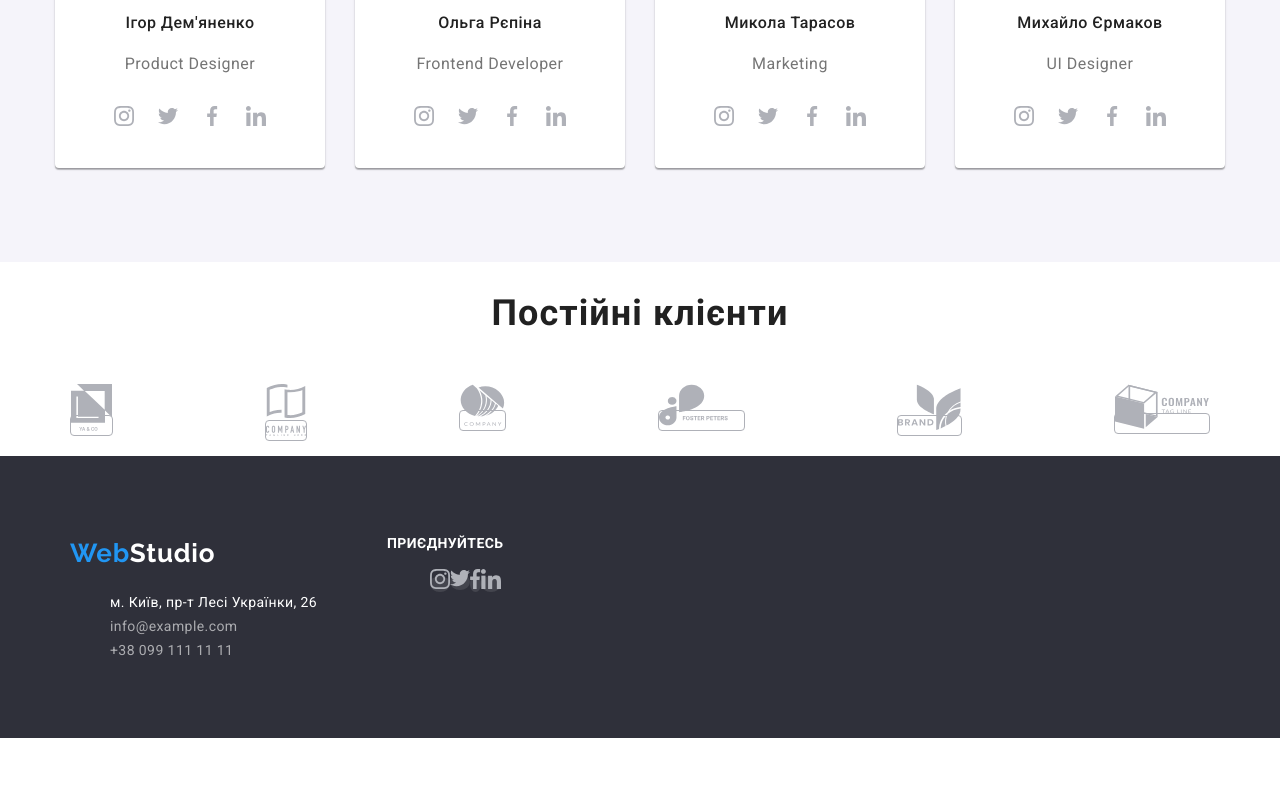
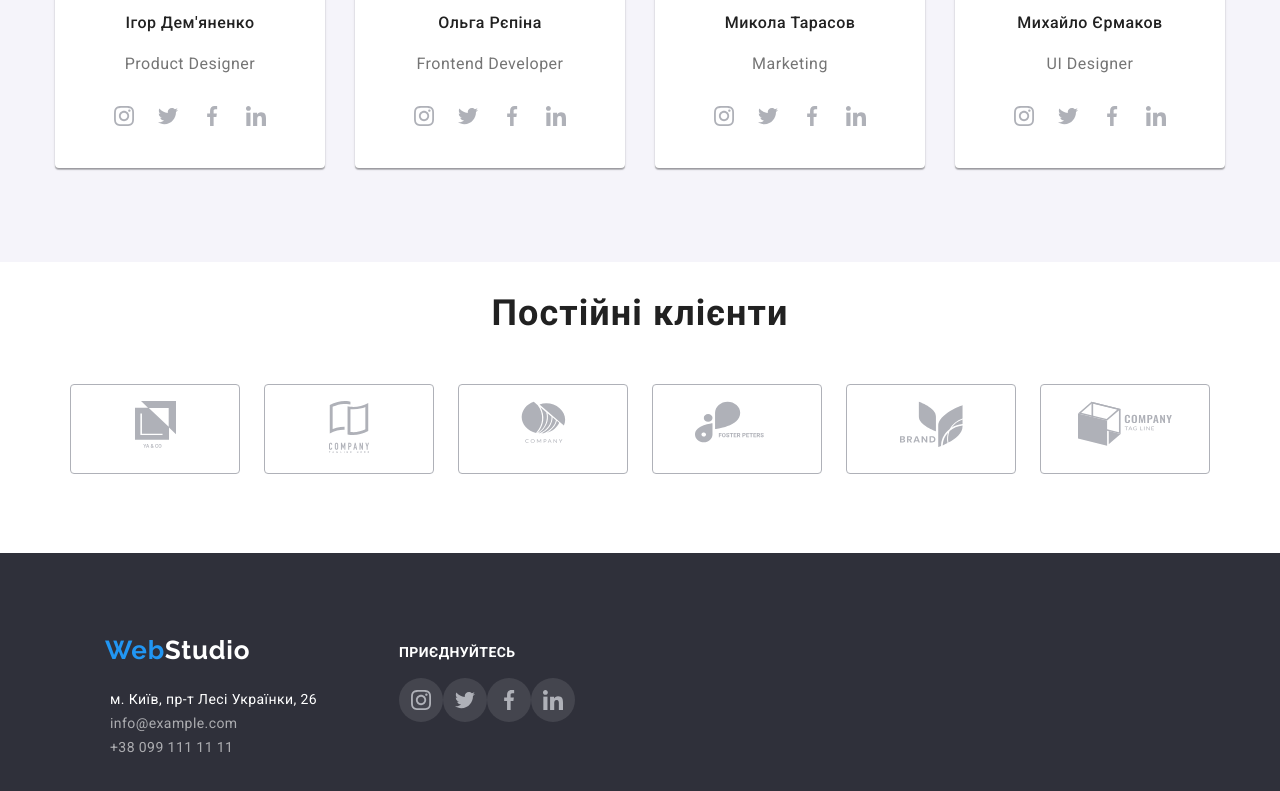
Before and after one commit to Nazariy150286/WebStud1o, a website: page index.html in a window 1280 px wide. Shown: the part 2143-2934 px from the top of the page. Before the commit the page ends 2881 px from the top, so only its background shows below. Drawn offline with nearby package versions, Linux system fonts and the light colour scheme.

Commit message:
changes html,css

```diff
--- a/css/blocks.portfolio.css/footer.css
+++ b/css/blocks.portfolio.css/footer.css
@@ -19,6 +19,7 @@
   /* identical to box height */
   letter-spacing: 0.03em;
   color: #ffffff;
+  margin-left: 35px;
 }
 
 .logo2 span {
@@ -47,7 +48,7 @@
   color: rgba(255, 255, 255, 0.6);
   text-decoration: none;
 }
-.aboutsm {
+.aboutsm h4 {
   font-weight: 700;
   font-size: 14px;
   line-height: 16px;
@@ -65,14 +66,22 @@
 .social_media2 {
   display: flex;
   justify-content: center;
+  list-style-type: none;
+  padding: 0;
 }
 
+.social_media2 a {
+  background: rgba(255, 255, 255, 0.1);
+  width: 44px;
+  height: 44px;
+  border-radius: 100%;
+  display: flex;
+  justify-content: center;
+  align-items: center;
+}
 .social_media2 a:hover path {
   fill: #ffffff;
 }
 .social_media2 a:hover {
   background: #2196f3;
 }
-.social_media2 {
-  list-style-type: none;
-}
--- a/css/blocks.style.css/everyday_clients.css
+++ b/css/blocks.style.css/everyday_clients.css
@@ -8,6 +8,10 @@
   color: #212121;
   margin-bottom: 50px;
 }
+.everyday_clients {
+  margin-bottom: 79px;
+}
+
 .everyday_clients li {
   list-style-type: none;
 }
@@ -17,11 +21,14 @@
   justify-content: space-between;
   padding: 0;
 }
-.everyday_clients a {
+.list_clients li {
   border: 1px solid #afb1b8;
   border-radius: 4px;
   width: 170px;
-  height: 92px;
+  box-sizing: border-box;
+  display: flex;
+  padding: 16px 30px;
+  justify-content: center;
 }
 
 .everyday_clients a:hover,
@@ -29,3 +36,8 @@
   border-color: #2196f3;
   fill: #2196f3;
 }
+
+.list_clients li:hover {
+  border: 1px solid #2196f3;
+  border-radius: 4px;
+}
--- a/css/blocks.style.css/footer.css
+++ b/css/blocks.style.css/footer.css
@@ -19,6 +19,7 @@
   /* identical to box height */
   letter-spacing: 0.03em;
   color: #ffffff;
+  margin-left: 35px;
 }
 
 .logo2 span {
@@ -53,7 +54,7 @@
   line-height: 16px;
   letter-spacing: 0.03em;
   text-transform: uppercase;
-
+  padding: 12px;
   color: #ffffff;
 }
 .social_media2 a {
@@ -64,15 +65,24 @@
 }
 .social_media2 {
   display: flex;
-  justify-content: center;
+  justify-content: space-between;
+  align-items: flex-end;
+  list-style-type: none;
+  padding: 0;
 }
 
+.social_media2 a {
+  background: rgba(255, 255, 255, 0.1);
+  width: 44px;
+  height: 44px;
+  border-radius: 100%;
+  display: flex;
+  justify-content: center;
+  align-items: center;
+}
 .social_media2 a:hover path {
   fill: #ffffff;
 }
 .social_media2 a:hover {
   background: #2196f3;
 }
-.social_media2 {
-  list-style-type: none;
-}
--- a/index.html
+++ b/index.html
@@ -544,7 +544,7 @@
     <section class="everyday_clients">
       <div class="container">
         <h2>Постійні клієнти</h2>
-        <ul>
+        <ul class="list_clients">
           <li>
             <a href="https://www.google.com.ua/webhp?hl=uk&ictx=2&sa=X&ved=0ahUKEwi8ndGq-OjaAhWE2KQKHTv_D6sQPQgD">
               <svg width="41" height="47" viewBox="0 0 41 47" fill="none" xmlns="http://www.w3.org/2000/svg">
```
